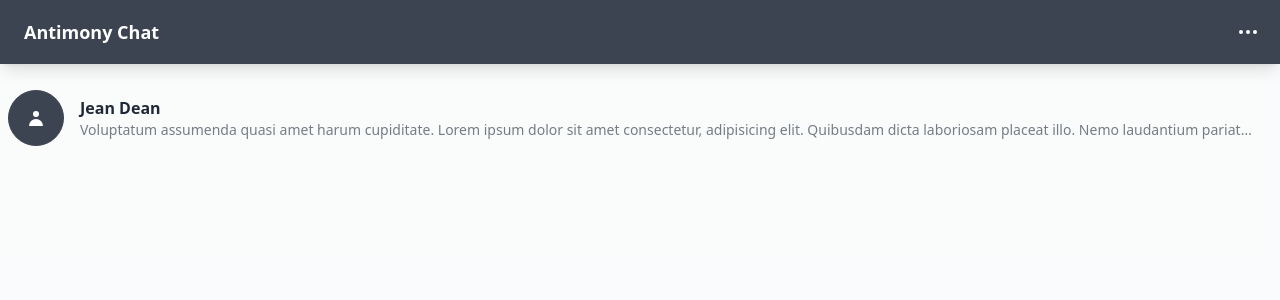
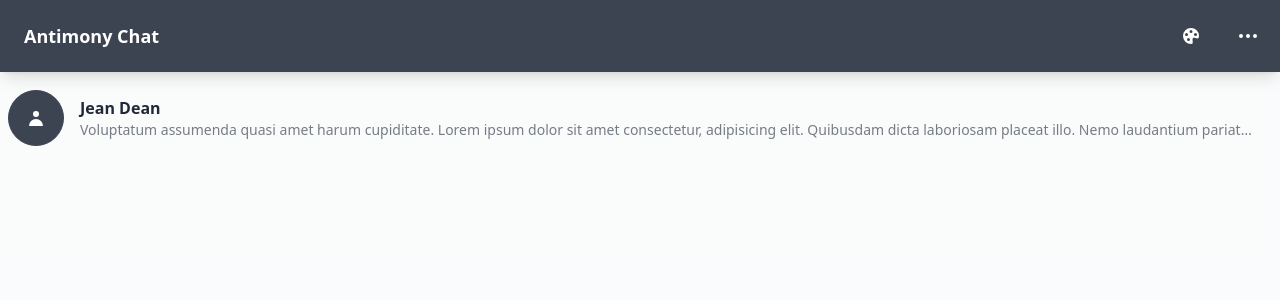
Before and after one commit to c3n7/antimony-frontend, a Vue app: page / in a window 1280 px wide. Shown: the top 300 px of the page. Built offline with nearby package versions, Linux system fonts and the light colour scheme.

Commit message:
Can change theme from dropdown

```diff
--- a/src/components/message_list/MLNavBar.vue
+++ b/src/components/message_list/MLNavBar.vue
@@ -1,12 +1,35 @@
 <template>
-  <div
-    class="navbar mb-2 shadow-lg bg-neutral text-neutral-content fixed top-0 left-0 right-0 z-10"
-  >
+  <div class="navbar mb-2 shadow-lg bg-neutral fixed top-0 left-0 right-0 z-10">
     <div class="flex-1 px-2 mx-2">
-      <span class="text-lg font-bold"> Antimony Chat </span>
+      <span class="text-lg font-bold text-neutral-content">
+        Antimony Chat
+      </span>
     </div>
-    <div class="flex-none">
-      <button class="btn btn-square btn-ghost">
+    <div class="flex-none space-x-1">
+      <div class="dropdown dropdown-end">
+        <div tabindex="0" class="m-1 btn">
+          <svg
+            xmlns="http://www.w3.org/2000/svg"
+            width="16"
+            height="16"
+            fill="currentColor"
+            viewBox="0 0 16 16"
+          >
+            <path
+              d="M12.433 10.07C14.133 10.585 16 11.15 16 8a8 8 0 1 0-8 8c1.996 0 1.826-1.504 1.649-3.08-.124-1.101-.252-2.237.351-2.92.465-.527 1.42-.237 2.433.07zM8 5a1.5 1.5 0 1 1 0-3 1.5 1.5 0 0 1 0 3zm4.5 3a1.5 1.5 0 1 1 0-3 1.5 1.5 0 0 1 0 3zM5 6.5a1.5 1.5 0 1 1-3 0 1.5 1.5 0 0 1 3 0zm.5 6.5a1.5 1.5 0 1 1 0-3 1.5 1.5 0 0 1 0 3z"
+            />
+          </svg>
+        </div>
+        <ul
+          tabindex="0"
+          class="p-2 shadow menu dropdown-content bg-base-100 rounded-box w-auto max-h-72 overflow-y-scroll"
+        >
+          <li v-for="daisyTheme in daisyThemes" :key="daisyTheme">
+            <a @click="changeTheme(daisyTheme)">{{ daisyTheme }}</a>
+          </li>
+        </ul>
+      </div>
+      <button class="btn btn-square btn-ghost text-neutral-content">
         <svg
           xmlns="http://www.w3.org/2000/svg"
           fill="none"
@@ -28,6 +51,41 @@
 <script>
 export default {
   name: "MLNavBar",
+  data: function () {
+    return {
+      daisyThemes: [
+        "light",
+        "dark",
+        "cupcake",
+        "bumblebee",
+        "emerald",
+        "corporate",
+        "synthwave",
+        "retro",
+        "cyberpunk",
+        "valentine",
+        "halloween",
+        "garden",
+        "forest",
+        "aqua",
+        "lofi",
+        "pastel",
+        "fantasy",
+        "wireframe",
+        "black",
+        "luxury",
+        "dracula",
+        "cmyk",
+      ],
+    };
+  },
+  methods: {
+    changeTheme(theme) {
+      console.log("Changing to " + theme);
+      window.localStorage.setItem("theme", theme);
+      document.documentElement.setAttribute("data-theme", theme);
+    },
+  },
 };
 </script>
 
```
